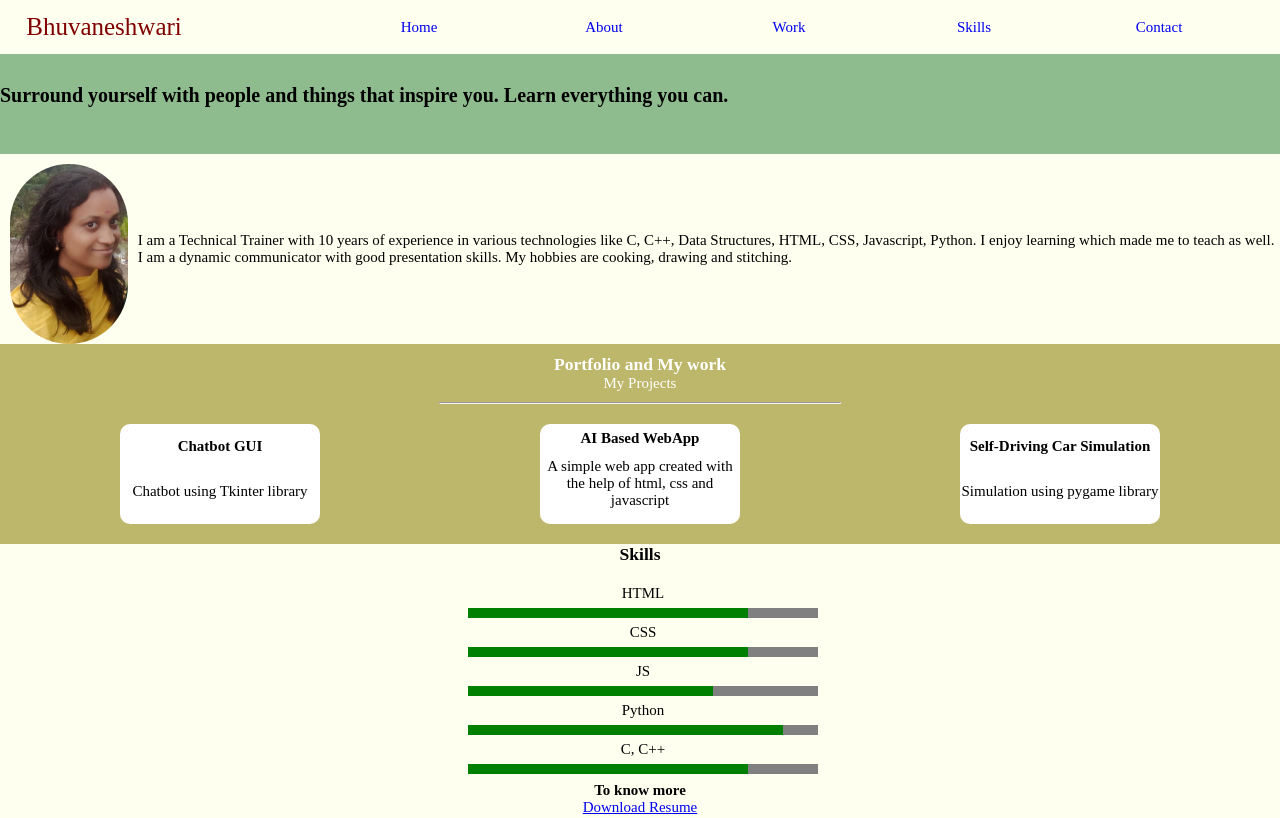
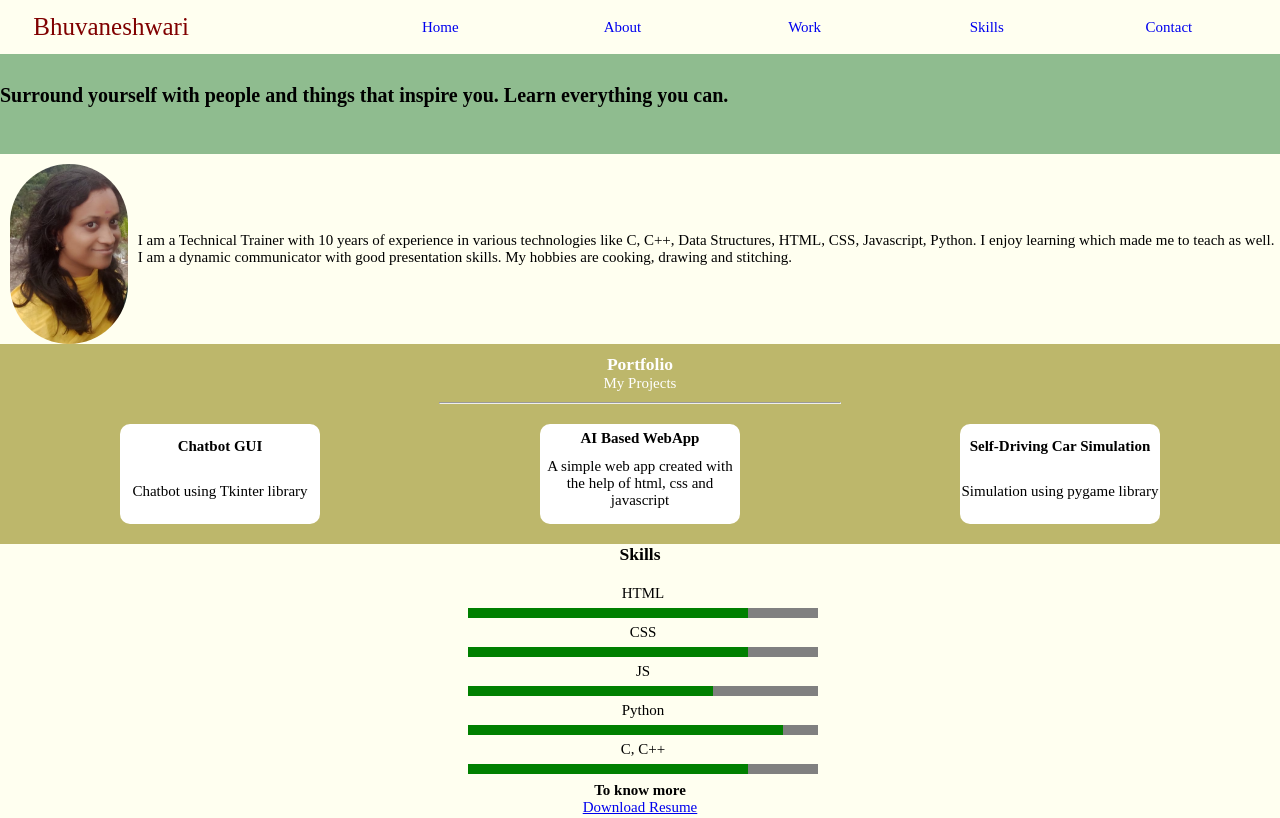
Before and after one commit to bhuvanagowtham/My-portfolio-webpage, a plain HTML site: page index.html in a window 1280 px wide. Shown: the top 818 px of the page. Drawn offline with Linux system fonts and the light colour scheme.

Commit message:
Third Commit

```diff
--- a/index.html
+++ b/index.html
@@ -28,7 +28,7 @@
     <article id="intro">I am a Technical Trainer with 10 years of experience in various technologies like C, C++, Data Structures, HTML, CSS, Javascript, Python. I enjoy learning which made me to teach as well. I am a dynamic communicator with good presentation skills. My hobbies are cooking, drawing and stitching.</article>
 </section>
 <section id="work">
-    <h3> Portfolio and My work</h3>
+    <h3> Portfolio</h3>
         <p>My Projects</p>
         <hr>
         <div>
--- a/style.css
+++ b/style.css
@@ -1,5 +1,5 @@
 *{
-    margin:0;
+    margin: 0;
     padding: 0;
 }
 body{
@@ -14,7 +14,7 @@ nav ul{
     right: 5px;
     padding: 10px 20px;
 }
-nav li{
+li{
     padding-right: 20px;
 
 }
```
